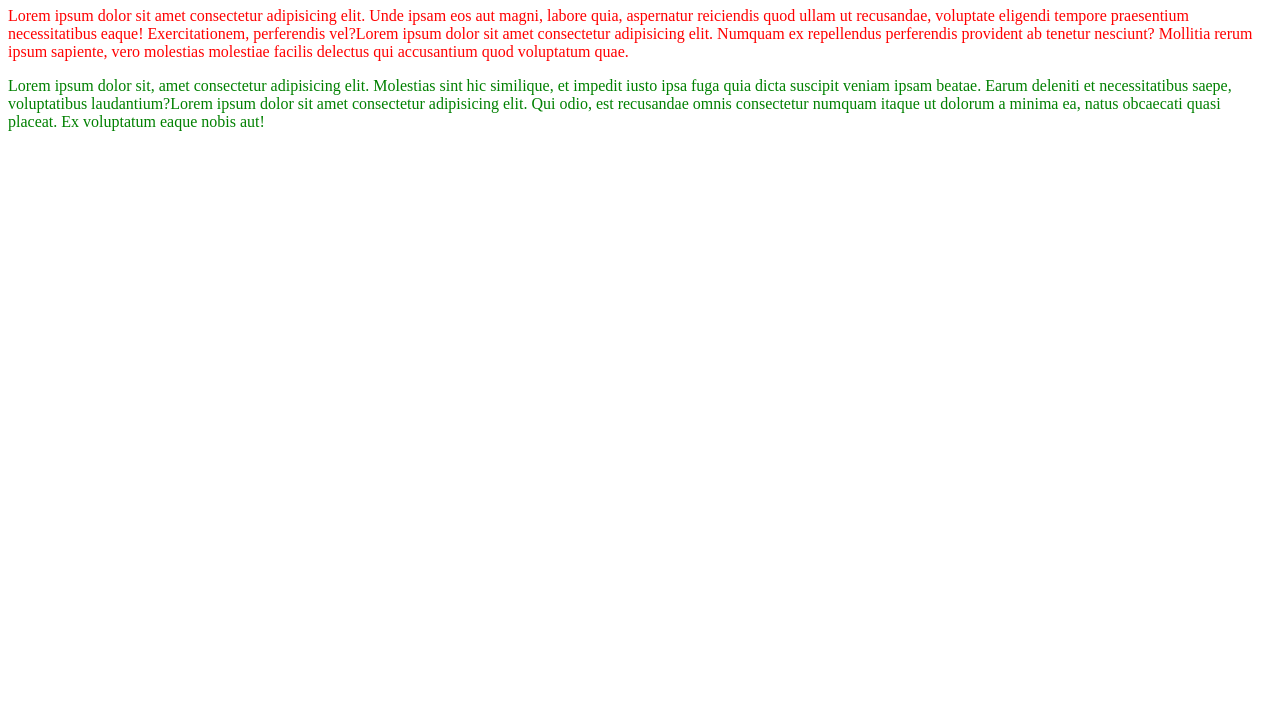
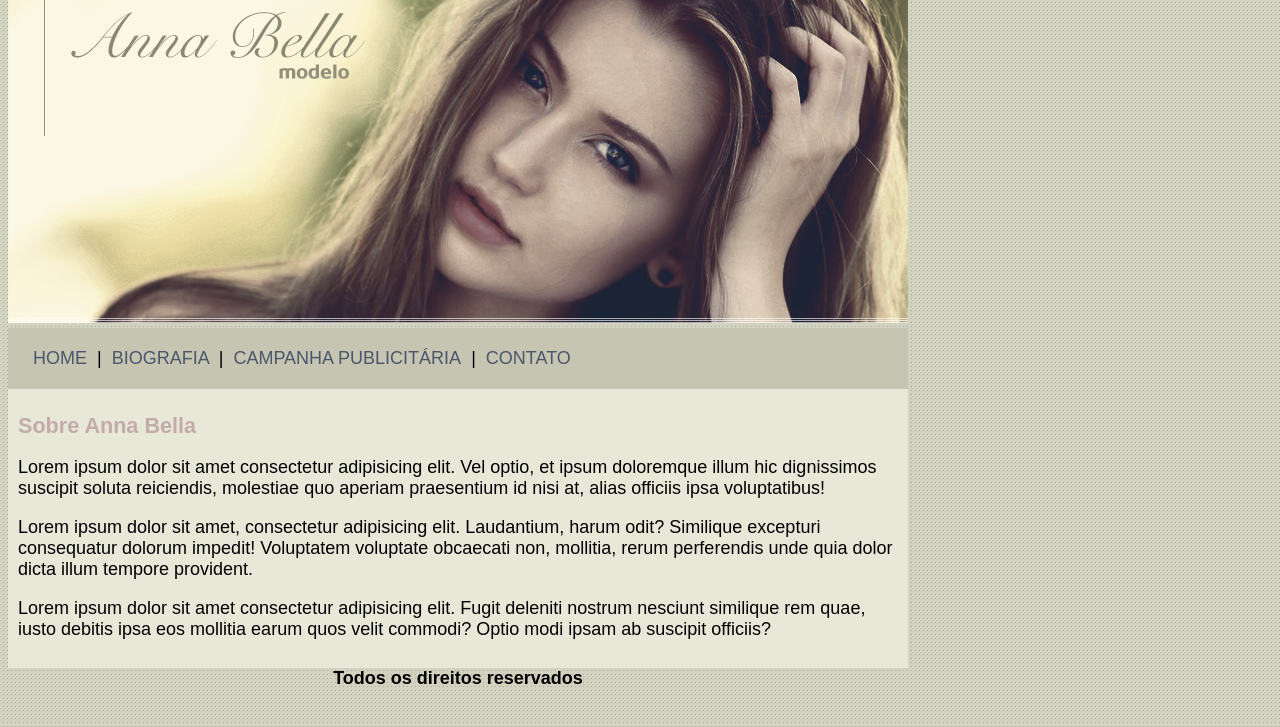
Before and after one commit to Pedrolucasfe/Web-developer, a plain HTML site: page Segundo Projeto/index.html in a window 1280 px wide. Shown: the part 73-800 px from the top of the page. Drawn offline with Linux system fonts and the light colour scheme.

Commit message:
Update index.html

```diff
--- a/Segundo Projeto/index.html
+++ b/Segundo Projeto/index.html
@@ -1,21 +1,65 @@
 <!DOCTYPE html>
-<html lang="pt-br">
+<html lang="en">
 <head>
     <meta charset="UTF-8">
     <meta http-equiv="X-UA-Compatible" content="IE=edge">
     <meta name="viewport" content="width=device-width, initial-scale=1.0">
-    <title>Inline Style</title>
+    <title>Home</title>
+    <style>
+        body{
+            background-image: url(imagens/fundo.png
+            ) ;
+            font-family: Arial, Helvetica, sans-serif;
+            font-size: 18px;
+        }
+        #principal{
+            width: 900px;
+
+        }
+        #menu {
+            background-color: #c5c5b2 ;
+            padding: 20px;
+        }
+        #menu a {
+            text-decoration: none;
+            color: #4b566a;
+            padding: 5px;
+        }
+        #conteudo {
+              background-color: #e8e8d9;
+              padding: 10px;
+        }
+        .formatacao {
+            font-size: 1.2em;
+            color: rgb(196, 171, 171);
+        }
+        #rodape{
+            text-align: center;
+            font-weight: bold
+        }
+    </style>
 </head>
 <body>
+    <div id="principal">
+         <img src="imagens/capa.png" alt="">
+         <div id="menu">
+            <a href="index.html">HOME</a> |
+            <a href="biografia.html">BIOGRAFIA </a>|
+            <a href="">CAMPANHA PUBLICITÁRIA</a> |
+            <a href="">CONTATO</a>
+         </div>
+         <div id="conteudo">
+             <h1 class="formatacao">Sobre Anna Bella</h1>
+             <p>Lorem ipsum dolor sit amet consectetur adipisicing elit. Vel optio, et ipsum doloremque illum hic dignissimos suscipit soluta reiciendis, molestiae quo aperiam praesentium id nisi at, alias officiis ipsa voluptatibus!   </p>
+             <p>Lorem ipsum dolor sit amet, consectetur adipisicing elit. Laudantium, harum odit? Similique excepturi consequatur dolorum impedit! Voluptatem voluptate obcaecati non, mollitia, rerum perferendis unde quia dolor dicta illum tempore provident.</p>
+             <p>Lorem ipsum dolor sit amet consectetur adipisicing elit. Fugit deleniti nostrum nesciunt similique rem quae, iusto debitis ipsa eos mollitia earum quos velit commodi? Optio modi ipsam ab suscipit officiis?</p>
+         </div>
+         <div id="rodape">
 
-    <h1>Estilo CSS (cascading style sheets)</h1>
-    <p style="color: red;">
-        Lorem ipsum dolor sit amet consectetur adipisicing elit. Unde ipsam eos aut magni, labore quia, aspernatur reiciendis quod ullam ut recusandae, voluptate eligendi tempore praesentium necessitatibus eaque! Exercitationem, perferendis vel?Lorem ipsum dolor sit amet consectetur adipisicing elit. Numquam ex repellendus perferendis provident ab tenetur nesciunt? Mollitia rerum ipsum sapiente, vero molestias molestiae facilis delectus qui accusantium quod voluptatum quae.
-    </p>
+            Todos os direitos reservados
+         </div>
 
-    <p style="color: green;">
-        Lorem ipsum dolor sit, amet consectetur adipisicing elit. Molestias sint hic similique, et impedit iusto ipsa fuga quia dicta suscipit veniam ipsam beatae. Earum deleniti et necessitatibus saepe, voluptatibus laudantium?Lorem ipsum dolor sit amet consectetur adipisicing elit. Qui odio, est recusandae omnis consectetur numquam itaque ut dolorum a minima ea, natus obcaecati quasi placeat. Ex voluptatum eaque nobis aut!
-    </p>
+    </div>
 
 </body>
 </html>
```
